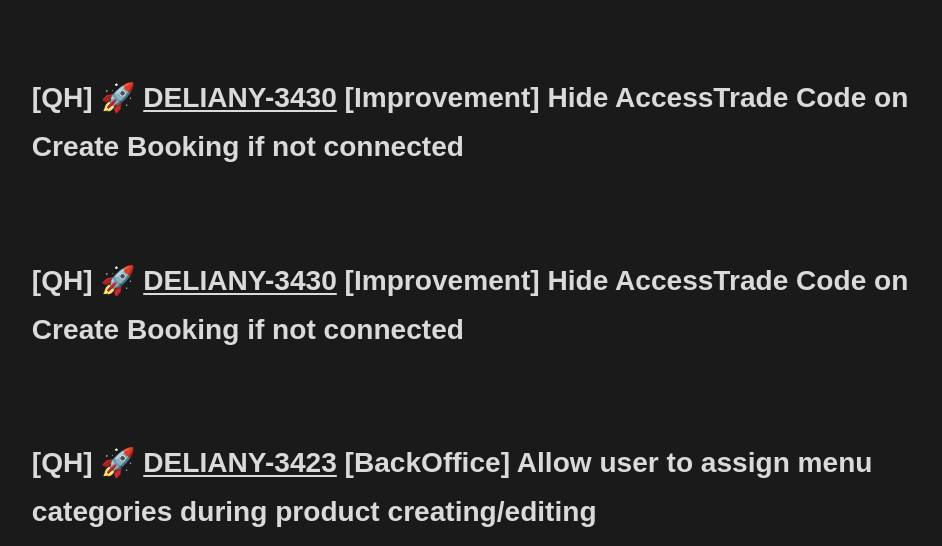
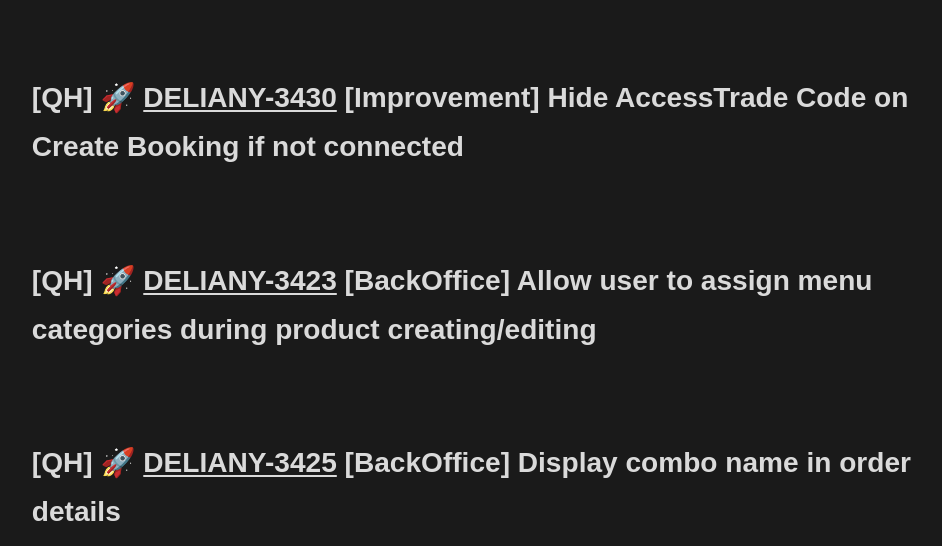
Before and after one commit to Maffiaco/documentation, an Eleventy site: page demos/del-169.md in a window 1280 px wide. Shown: the part 254-800 px from the top of the page, without its empty margins (149-1091 px from the left). Built offline with nearby package versions, Linux system fonts and the light colour scheme; Eleventy itself is replaced by a stand-in of ours; files that its build step writes are made by us from their sources; what jsdom would draw is missing.

Commit message:
Update del-169.md

```diff
--- a/demos/del-169.md
+++ b/demos/del-169.md
@@ -1,8 +1,6 @@
 ## Sprint DEL-169
 
 ### [QH] 🚀 [DELIANY-3430](https://deliany.youtrack.cloud/issue/DELIANY-3197) [Improvement] Hide AccessTrade Code on Create Booking if not connected
-
-### [QH] 🚀 [DELIANY-3430](https://deliany.youtrack.cloud/issue/DELIANY-3430) [Improvement] Hide AccessTrade Code on Create Booking if not connected
 
 ### [QH] 🚀 [DELIANY-3423](https://deliany.youtrack.cloud/issue/DELIANY-3423) [BackOffice] Allow user to assign menu categories during product creating/editing
 
```
